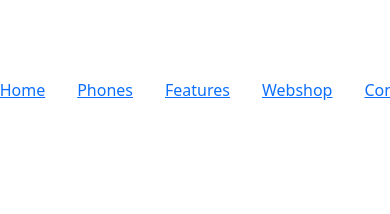
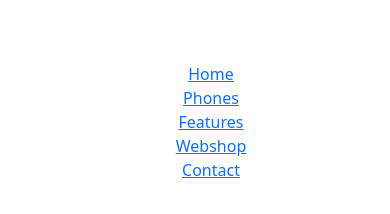
Before and after one commit to Williams439/2024-mar-html-css, a plain HTML site: page index.html in a window 390 px wide. Shown: the part 4442-4656 px from the top of the page. Before the commit the page ends 4624 px from the top, so only its background shows below. Drawn offline with nearby package versions, Linux system fonts and the light colour scheme; a script that the page names is missing.

Commit message:
footer overflow responsive fix

```diff
--- a/index.html
+++ b/index.html
@@ -192,11 +192,11 @@
     <footer>
         <nav>
             <ul class="footer-link-list">
-                <li class="m-3"><a href=".">Home</a></li>
-                <li class="m-3"><a href="#">Phones</a></li>
-                <li class="m-3"><a href="#">Features</a></li>
-                <li class="m-3"><a href="#">Webshop</a></li>
-                <li class="m-3"><a href="#">Contact</a></li>
+                <li class="mx-3"><a href=".">Home</a></li>
+                <li class="mx-3"><a href="#">Phones</a></li>
+                <li class="mx-3"><a href="#">Features</a></li>
+                <li class="mx-3"><a href="#">Webshop</a></li>
+                <li class="mx-3"><a href="#">Contact</a></li>
             </ul>
         </nav>
     </footer>
--- a/style.css
+++ b/style.css
@@ -98,6 +98,14 @@
 .footer-link-list {
     list-style: none;
     display: flex;
+    flex-direction: column;
     justify-content: center;
+    align-items: center;
     margin: 4rem auto;
 }
+
+@media screen and (min-width: 576px){
+    .footer-link-list{
+        flex-direction: row;
+    }
+}
```
